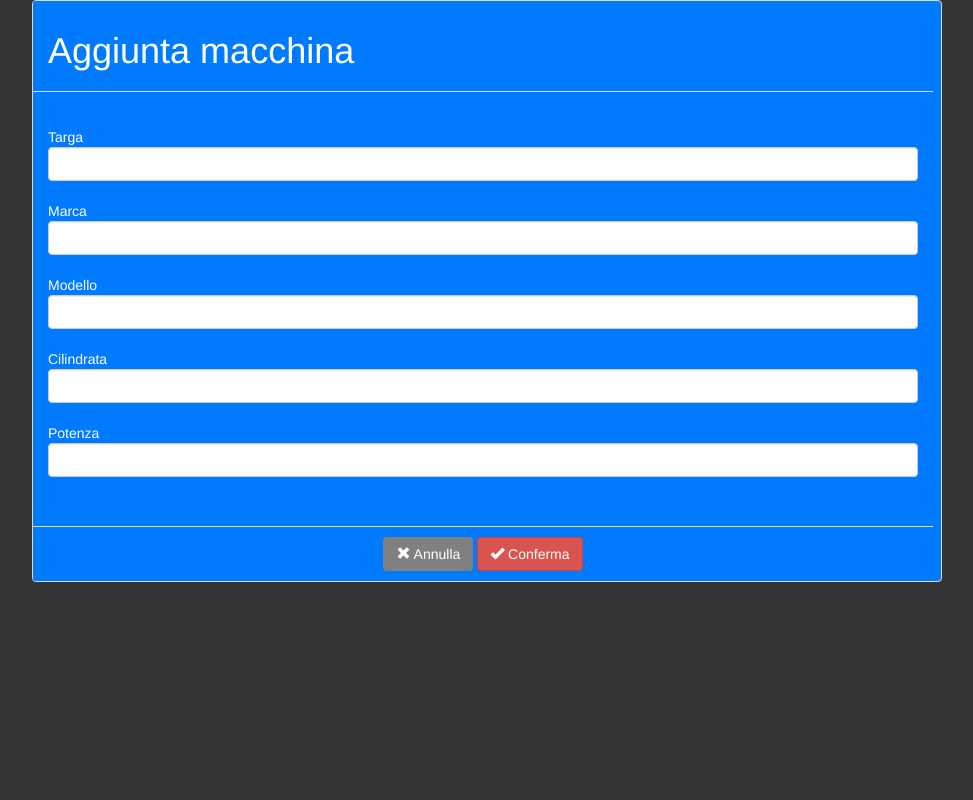
After one commit to Emaronti/Esercizi-php, a PHP site: page /aggauto.php in a window 1280 px wide. The commit adds this page. Shown: the whole page, without its empty margins (153-1126 px from the left). Run offline with PHP 8.4, Linux system fonts and the light colour scheme.

Commit message:
commit 17

```diff
--- /dev/null
+++ b/aggauto.php
@@ -0,0 +1,55 @@
+<html>
+
+<head>
+  <link rel="stylesheet" href="https://maxcdn.bootstrapcdn.com/bootstrap/3.3.7/css/bootstrap.min.css">
+
+  <style>
+
+    body{
+      color:white;
+      background-color:#353535;
+    }
+    h1{
+      color:white;
+    }
+  </style>
+
+
+
+</head>
+
+<body>
+
+  <div class="container" style="width:940px">
+
+    <div class="panel panel-default" style="background-color:#007BFF"  style="width:900px">
+      <div class="panel-heading" style="background-color:#007BFF;width:900px"><h1>Aggiunta macchina</h1></div>
+      <div class="panel-body" style="width:900px">
+        <form action='aggauto1.php' method='post' name='formagg'>
+          <br>
+          Targa<input type="text" name="targa" class="form-control" required>
+          <br>
+          Marca<input type="text" name="marca" class="form-control" required>
+          <br>
+          Modello<input type="text" name="modello" class="form-control" required>
+          <br>
+          Cilindrata<input type="text" name="cilindrata" class="form-control" required>
+          <br>
+          Potenza<input type="text" name="potenza" class="form-control" required>
+          <br>
+
+
+
+      </div>
+      <div class="panel-footer" align="center"  style="background-color:#007BFF;width:900px">
+
+        <button type="reset" class="btn"  style="background-color:grey"><span class="glyphicon glyphicon-remove" aria-hidden="true"></span> Annulla</button>
+        <button type="submit" class="btn btn-danger" value="Submit"><span class="glyphicon glyphicon-ok" aria-hidden="true"></span> Conferma</button>
+        </form>
+      </div>
+    </div>
+
+</form>
+</body>
+
+</html>
--- a/login.php
+++ b/login.php
@@ -1,7 +1,7 @@
 <?php
 session_start();
 if(isset($_SESSION['email']))
-  header('Location:index.html');
+  header('Location:index.php');
 
 
 
--- a/signup.php
+++ b/signup.php
@@ -80,7 +80,7 @@ $pass=$_REQUEST["pass"];
                 <b><?php echo "&nbsp&nbsp&nbsp&nbsp".$nazionalita; ?></b><br>
                 <b><?php echo "&nbsp&nbsp&nbsp&nbsp".$tel; ?></b><br>
                 <b><?php echo "&nbsp&nbsp&nbsp&nbsp".$datan; ?></b><br>
-                <b><?php if(isset($_REQUEST["npat"]) and ($_REQUEST["datasc"])){ echo "&nbsp&nbsp&nbsp&nbspPROVA".$npat."<br>" ;}?></b>
+                <b><?php if(isset($_REQUEST["npat"]) and ($_REQUEST["datasc"])){ echo "&nbsp&nbsp&nbsp&nbsp".$npat."<br>" ;}?></b>
                 <b><?php if(isset($_REQUEST["datasc"]) and ($_REQUEST["npat"])){ echo "&nbsp&nbsp&nbsp&nbsp".$datasc."<br>" ;}?></b>
                 <b><?php echo "&nbsp&nbsp&nbsp&nbsp".$email ?></b><br>
                 </td>
```
Also changed, not shown: aggauto1.php (added, +29 -0 lines), dashb.php (+5 -3 lines).
